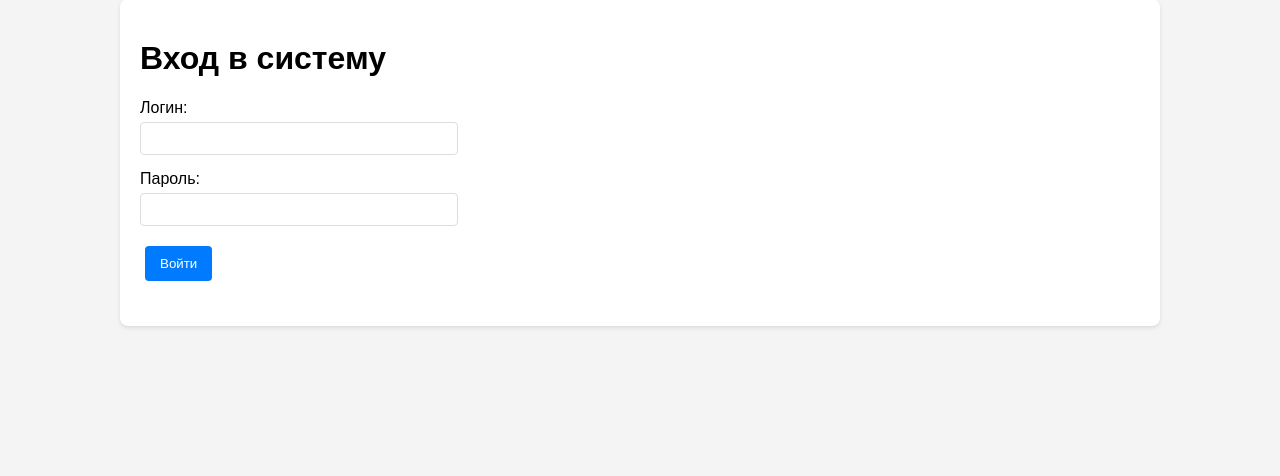
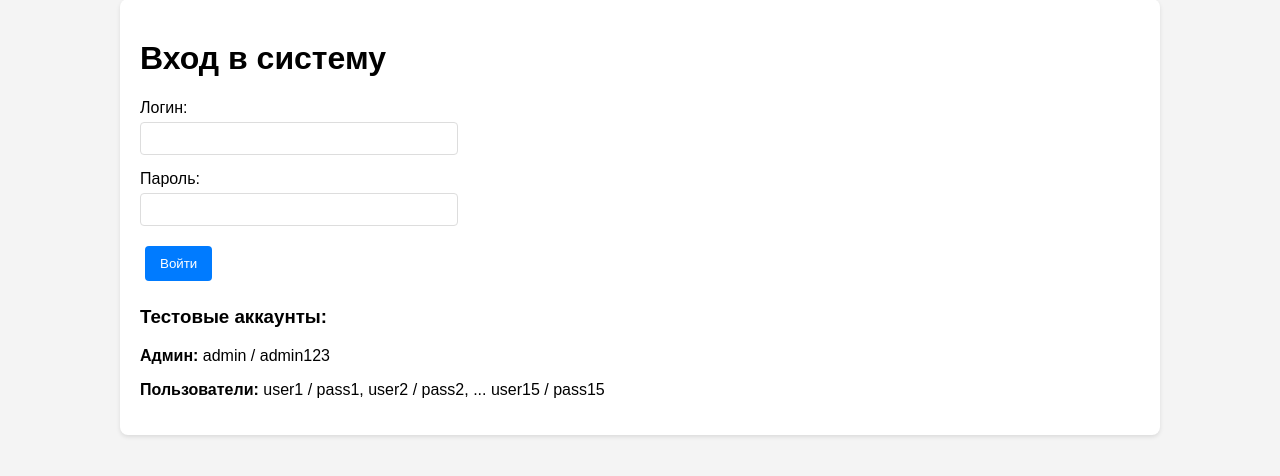
Before and after one commit to M00nL1n3/projeckt_IDOR, a Flask app: page /login in a window 1280 px wide. Shown: the part 21-497 px from the top of the page. Run offline with Flask 3, Linux system fonts and the light colour scheme.

Commit message:
login.html

```diff
--- a/voting_app_vulnerable/templates/login.html
+++ b/voting_app_vulnerable/templates/login.html
@@ -20,7 +20,11 @@
             <button type="submit">Войти</button>
         </form>
 
-
+        <div class="test-accounts">
+            <h3>Тестовые аккаунты:</h3>
+            <p><strong>Админ:</strong> admin / admin123</p>
+            <p><strong>Пользователи:</strong> user1 / pass1, user2 / pass2, ... user15 / pass15</p>
+        </div>
     </div>
 </body>
 </html>
```
